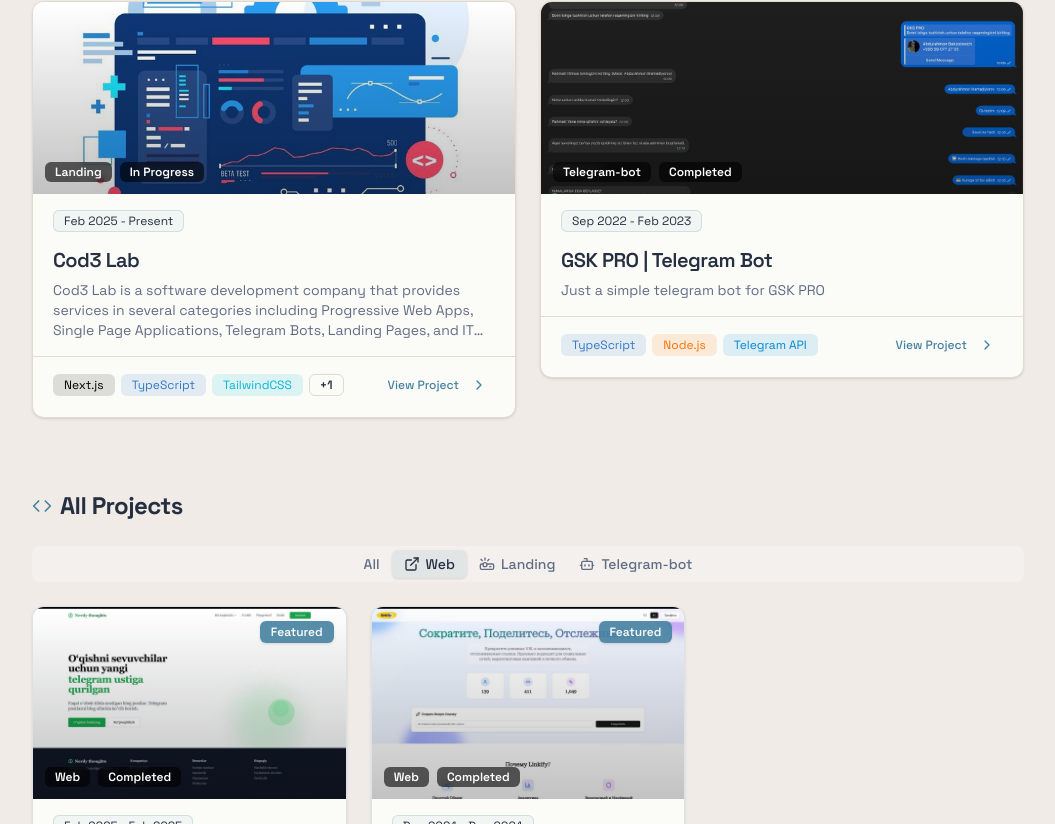
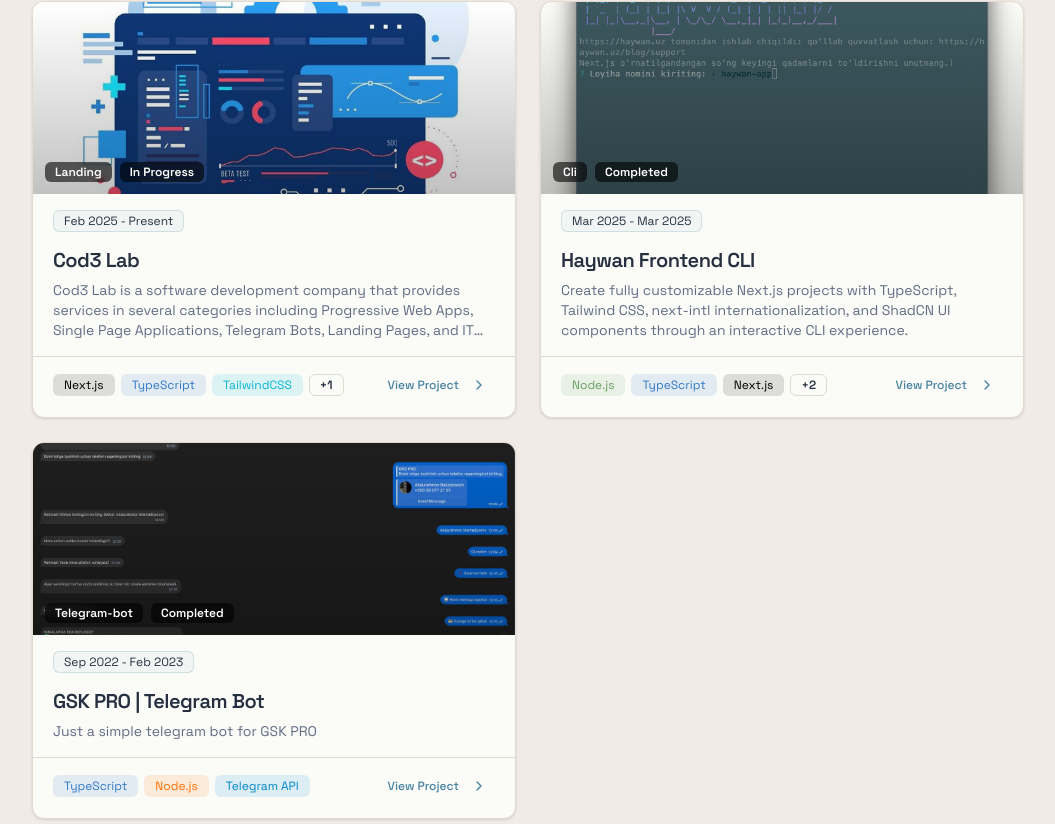
Before and after one commit to abdurahmon27/2005, a Next.js app: page /projects in a window 1280 px wide. Shown: the part 1176-2000 px from the top of the page, without its empty margins (112-1167 px from the left). Built offline with nearby package versions, Linux system fonts and the light colour scheme.

Commit message:
add: new project

```diff
--- a/src/app/blog/[route]/page.tsx
+++ b/src/app/blog/[route]/page.tsx
@@ -117,7 +117,6 @@ const TodoBlock: React.FC<BlockProps> = ({ block }) => (
 )
 
 const VideoBlock: React.FC<BlockProps> = async ({ block }) => {
-    console.log(block)
     const res = await getNotionBlock(block.id)
     const url = res.video.external.url || 'sth for now';
     const isYouTube = url.includes("youtube.com") || url.includes("youtu.be");
@@ -127,7 +126,6 @@ const VideoBlock: React.FC<BlockProps> = async ({ block }) => {
         return match ? `https://www.youtube.com/embed/${match[1]}` : null;
     };
     const embedUrl = isYouTube ? getYouTubeEmbedUrl(url) : url;
-    console.log(embedUrl)
     return (
         isYouTube ? (
             <div className='w-full flex items-center justify-center rounded-md min-h-full'>
--- a/src/app/blog/_components/Blogs.tsx
+++ b/src/app/blog/_components/Blogs.tsx
@@ -124,8 +124,6 @@ const BlogComponent: React.FC = async () => {
     })
 
     const allTags = [...new Set(postsWithExtras.flatMap((post) => post.tags))]
-
-    console.log(posts)
 
     return (
         <div className="container mx-auto px-4 py-12">
@@ -255,13 +253,14 @@ const BlogComponent: React.FC = async () => {
                                                     <div className="flex flex-col md:flex-row">
                                                         {post.thumb && (
                                                             <div className="w-full md:w-1/4 h-40 md:h-auto relative">
-                                                                <Image
+                                                                {/* <Image
                                                                     src={post.thumb || "/placeholder.svg"}
                                                                     alt={post.title}
                                                                     fill
                                                                     sizes="(max-width: 768px) 100vw, 25vw"
                                                                     className="object-cover transition-transform duration-500 group-hover:scale-105"
-                                                                />
+                                                                /> */}
+                                                                <ClientSideImage thumb={post.thumb} title={post.title} />
                                                                 <div className="absolute inset-0 bg-gradient-to-tr from-black/20 to-transparent opacity-0 group-hover:opacity-100 transition-opacity duration-300" />
                                                             </div>
                                                         )}
--- a/src/app/projects/_components/data.tsx
+++ b/src/app/projects/_components/data.tsx
@@ -114,6 +114,32 @@ export const PROJECTS: Project[] = [
     },
     {
         id: "p6",
+        title: "Haywan Frontend CLI",
+        slug: "haywan-next-cli",
+        category: "cli",
+        level: "highlighted",
+        status: "completed",
+        description: "Powerful CLI for creating modern Next.js projects with internationalization, UI components, and best practices",
+        longDescription: "Haywan Frontend CLI is a powerful and specialized CLI tool designed for quickly creating modern Next.js projects with internationalization, UI components, and best practices. Developed by Haywan.uz, this installer simplifies the initial setup of complex web applications.",
+        preview: "Create fully customizable Next.js projects with TypeScript, Tailwind CSS, next-intl internationalization, and ShadCN UI components through an interactive CLI experience.",
+        technologies: [
+            { name: "Node.js", color: "#68A063" },
+            { name: "TypeScript", color: "#3178C6" },
+            { name: "Next.js", color: "#000000" },
+            { name: "CLI", color: "#121212" },
+            { name: "npm", color: "#CB3837" }
+        ],
+        thumb: "/haywan-next-cli.png",
+        links: [
+            { type: "live", url: "https://www.npmjs.com/package/haywan-next-cli" },
+            { type: "github", url: "https://github.com/abdurahmon27/haywan-next-cli" }
+        ],
+        startDate: "2025-03-05",
+        endDate: "2025-03-05",
+        featured: true,
+    },
+    {
+        id: "p7",
         title: "GSK PRO | Telegram Bot",
         slug: "gsk-pro",
         category: "telegram-bot",
@@ -137,7 +163,7 @@ export const PROJECTS: Project[] = [
         endDate: "2023-02-28"
     },
     {
-        id: "p7",
+        id: "p8",
         title: "S-yurist",
         slug: "s-yurist",
         category: "landing",
--- a/src/app/projects/_components/interface.ts
+++ b/src/app/projects/_components/interface.ts
@@ -1,37 +1,37 @@
 interface Project {
-    id: string
-    title: string
-    slug: string
-    category: "web" | "landing" | "telegram-bot" | "other"
-    level: "featured" | "highlighted" | "regular"
-    status: "completed" | "in-progress" | "maintained" | "archived"
-    description: string
-    preview?: string
-    longDescription?: string
-    technologies: Technology[]
-    thumb?: string
-    images?: string[]
-    links: ProjectLink[]
-    stats?: ProjectStats
-    startDate: string
-    endDate?: string
-    featured?: boolean
+  id: string;
+  title: string;
+  slug: string;
+  category: "web" | "landing" | "telegram-bot" | "cli" | "other";
+  level: "featured" | "highlighted" | "regular";
+  status: "completed" | "in-progress" | "maintained" | "archived";
+  description: string;
+  preview?: string;
+  longDescription?: string;
+  technologies: Technology[];
+  thumb?: string;
+  images?: string[];
+  links: ProjectLink[];
+  stats?: ProjectStats;
+  startDate: string;
+  endDate?: string;
+  featured?: boolean;
 }
 
 interface Technology {
-    name: string
-    icon?: string
-    color?: string
+  name: string;
+  icon?: string;
+  color?: string;
 }
 
 interface ProjectLink {
-    type: "github" | "live" | "docs" | "demo"
-    url: string
+  type: "github" | "live" | "docs" | "demo";
+  url: string;
 }
 
 interface ProjectStats {
-    stars?: number
-    forks?: number
-    downloads?: number
-    users?: number
+  stars?: number;
+  forks?: number;
+  downloads?: number;
+  users?: number;
 }
--- a/src/app/projects/page.tsx
+++ b/src/app/projects/page.tsx
@@ -1,7 +1,7 @@
 "use client";
 import type React from "react"
 import { Button } from "@/components/ui/button"
-import { ExternalLink, Bot, Layers, Star, PlayCircle, BookOpen, Code, Projector } from "lucide-react"
+import { ExternalLink, Bot, Layers, Star, PlayCircle, BookOpen, Code, Projector, Terminal } from "lucide-react"
 import { Separator } from "@/components/ui/separator"
 import { Tabs, TabsContent, TabsList, TabsTrigger } from "@/components/ui/tabs"
 import { useState } from "react"
@@ -11,7 +11,6 @@ import { ProjectSheet } from "./_components/ProjectSheet";
 import { ProjectCard } from "./_components/ProjectCard";
 import { motion } from "framer-motion";
 import { GiscusComponent } from "@/components/Giscus";
-import Giscus from "@giscus/react";
 
 const getCategoryIcon = (category: string) => {
     switch (category) {
@@ -25,6 +24,8 @@ const getCategoryIcon = (category: string) => {
             return <BookOpen className="h-4 w-4" />;
         case 'game':
             return <PlayCircle className="h-4 w-4" />;
+        case 'cli':
+            return <Terminal className="h-4 w-4" />;
         default:
             return <Layers className="h-4 w-4" />;
     }
```
Also changed, not shown: public/haywan-next-cli.png (added).
